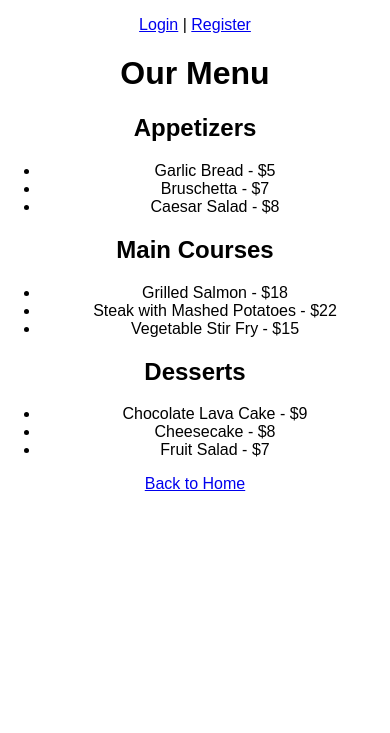
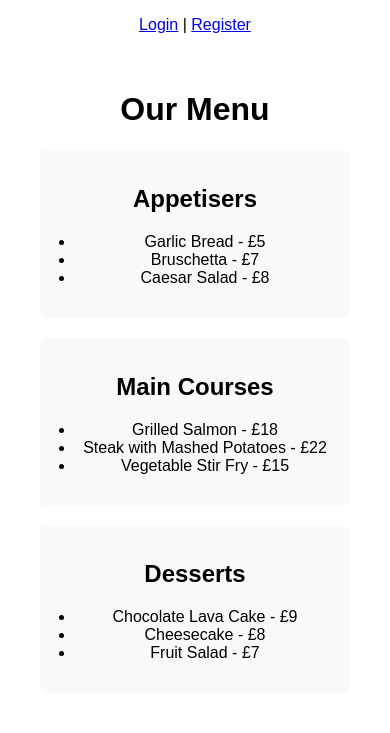
Before and after one commit to Nickflanagn24/searsteaks, a Django app: page /menu/ in a window 390 px wide. Shown: the part 210-943 px from the top of the page. Before the commit the page ends 701 px from the top, so only its background shows below. Run offline with Django 5.2, Linux system fonts and the light colour scheme.

Commit message:
Improved menu page layout with responsive design

```diff
--- a/bookings/static/css/style.css
+++ b/bookings/static/css/style.css
@@ -80,7 +80,20 @@ nav a:hover {
     }
 }
 
+/* Menu Section */
+.menu-section {
+    margin: 20px;
+    padding: 15px;
+    background-color: #f8f9fa;
+    border-radius: 8px;
+}
+
 /* Responsive Design */
+@media (max-width: 600px) {
+    .menu-section ul {
+        padding-left: 20px;
+    }
+}
 @media (max-width: 768px) {
     .table {
         width: 60px;
--- a/bookings/templates/bookings/menu.html
+++ b/bookings/templates/bookings/menu.html
@@ -1,27 +1,33 @@
 {% extends "bookings/base.html" %}
 {% block content %}
+<div class="container">
     <h1>Our Menu</h1>
 
-<h2>Appetizers</h2>
+    <div class="menu-section">
+        <h2>Appetisers</h2>
         <ul>
-    <li>Garlic Bread - $5</li>
-    <li>Bruschetta - $7</li>
-    <li>Caesar Salad - $8</li>
+            <li>Garlic Bread - £5</li>
+            <li>Bruschetta - £7</li>
+            <li>Caesar Salad - £8</li>
         </ul>
+    </div>
 
+    <div class="menu-section">
         <h2>Main Courses</h2>
         <ul>
-    <li>Grilled Salmon - $18</li>
-    <li>Steak with Mashed Potatoes - $22</li>
-    <li>Vegetable Stir Fry - $15</li>
+            <li>Grilled Salmon - £18</li>
+            <li>Steak with Mashed Potatoes - £22</li>
+            <li>Vegetable Stir Fry - £15</li>
         </ul>
+    </div>
 
+    <div class="menu-section">
         <h2>Desserts</h2>
         <ul>
-    <li>Chocolate Lava Cake - $9</li>
-    <li>Cheesecake - $8</li>
-    <li>Fruit Salad - $7</li>
+            <li>Chocolate Lava Cake - £9</li>
+            <li>Cheesecake - £8</li>
+            <li>Fruit Salad - £7
         </ul>
-
-<a href="{% url 'home' %}">Back to Home</a>
+    </div>
+</div>
 {% endblock %}
```
Lines whose indentation alone changed are shown as unchanged.
